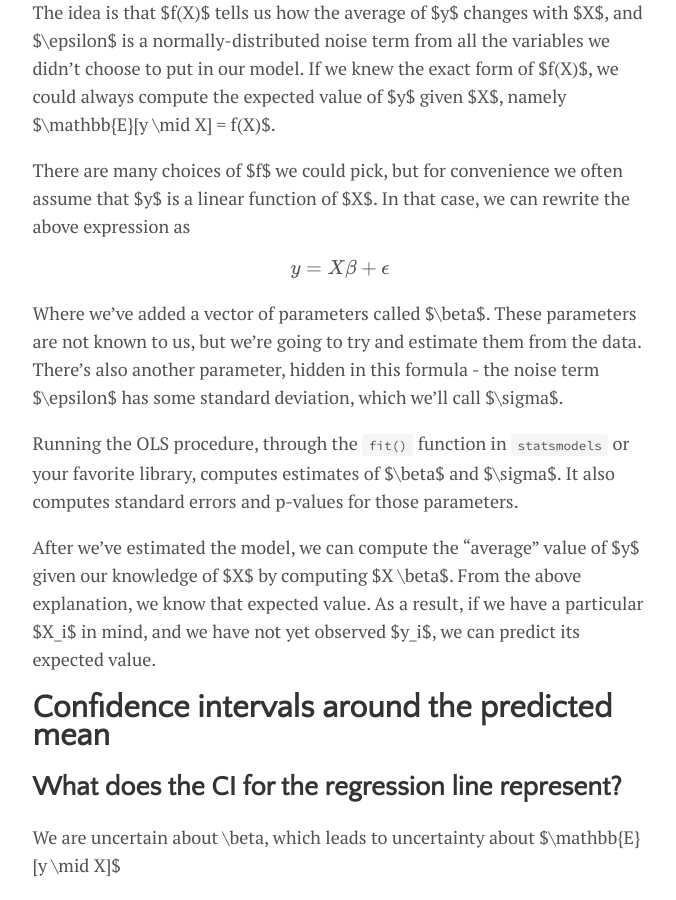
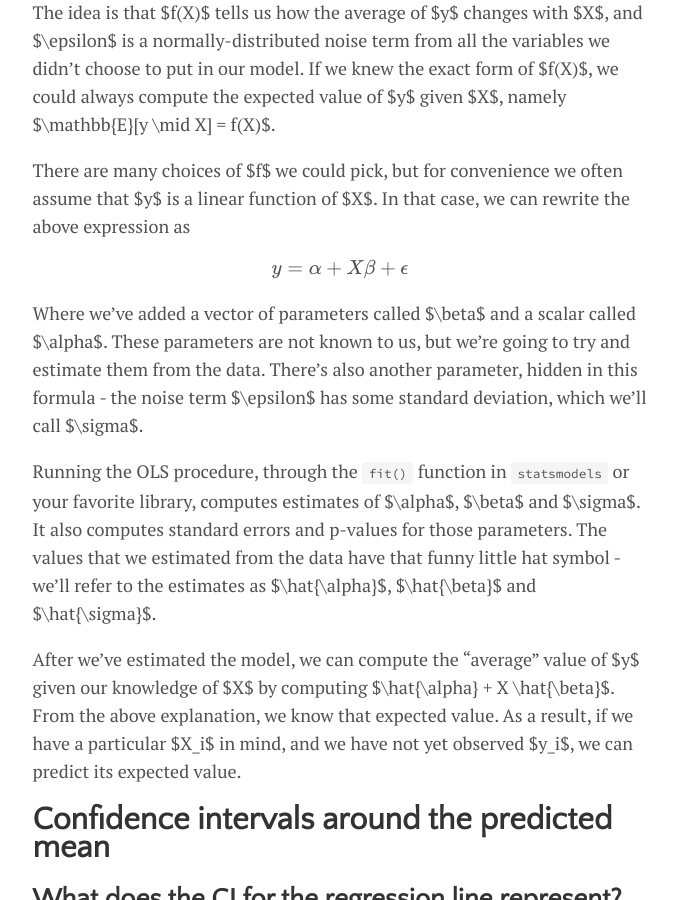
Before and after one commit to lmc2179/lmc2179.github.io, a Jekyll site: the page built from drafts/prediction_confidence.md, in a window 1280 px wide and 900 px high, scrolled down 5505 px. Shown: the whole window, without its empty margins (300-976 px from the left). Built offline with Jekyll 4.4.1, drawn with Linux system fonts in a browser that asks for light colours; formulas are drawn with MathJax 3.

Commit message:
Update prediction_confidence.md

```diff
--- a/drafts/prediction_confidence.md
+++ b/drafts/prediction_confidence.md
@@ -100,19 +100,21 @@ The idea is that $f(X)$ tells us how the average of $y$ changes with $X$, and $\
 
 There are many choices of $f$ we could pick, but for convenience we often assume that $y$ is a linear function of $X$. In that case, we can rewrite the above expression as
 
-$$ y = X \beta + \epsilon$$
+$$ y = \alpha + X \beta + \epsilon$$
 
-Where we've added a vector of parameters called $\beta$. These parameters are not known to us, but we're going to try and estimate them from the data. There's also another parameter, hidden in this formula - the noise term $\epsilon$ has some standard deviation, which we'll call $\sigma$.
+Where we've added a vector of parameters called $\beta$ and a scalar called $\alpha$. These parameters are not known to us, but we're going to try and estimate them from the data. There's also another parameter, hidden in this formula - the noise term $\epsilon$ has some standard deviation, which we'll call $\sigma$.
 
-Running the OLS procedure, through the `fit()` function in `statsmodels` or your favorite library, computes estimates of $\beta$ and $\sigma$. It also computes standard errors and p-values for those parameters.
+Running the OLS procedure, through the `fit()` function in `statsmodels` or your favorite library, computes estimates of $\alpha$, $\beta$ and $\sigma$. It also computes standard errors and p-values for those parameters. The values that we estimated from the data have that funny little hat symbol - we'll refer to the estimates as $\hat{\alpha}$, $\hat{\beta}$ and $\hat{\sigma}$.
 
-After we've estimated the model, we can compute the "average" value of $y$ given our knowledge of $X$ by computing $X \beta$. From the above explanation, we know that expected value. As a result, if we have a particular $X_i$ in mind, and we have not yet observed $y_i$, we can predict its expected value.
+After we've estimated the model, we can compute the "average" value of $y$ given our knowledge of $X$ by computing $\hat{\alpha} + X \hat{\beta}$. From the above explanation, we know that expected value. As a result, if we have a particular $X_i$ in mind, and we have not yet observed $y_i$, we can predict its expected value.
 
 # Confidence intervals around the predicted mean
 
 ## What does the CI for the regression line represent?
 
 We are uncertain about \beta, which leads to uncertainty about $\mathbb{E} [y \mid X]$
+
+
 
 ## Where does it come from?
 
```
